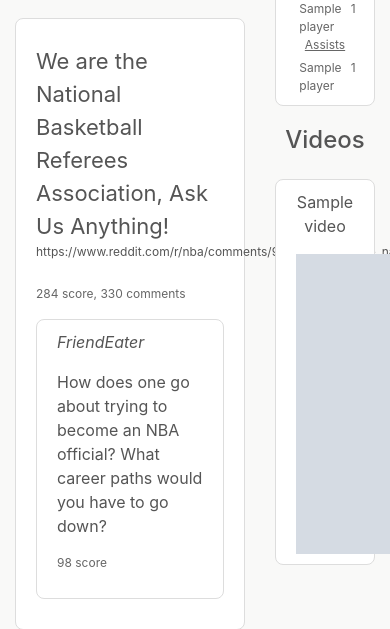
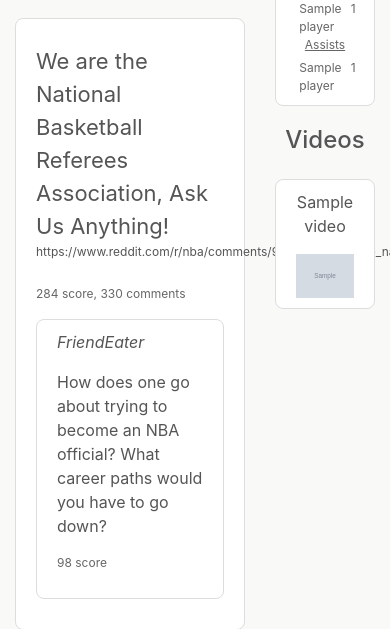
Before and after one commit to kotlyarchuks/nba_project, a Django app: template games/templates/games/index.html in a window 390 px wide; the page is wider, and only the part inside the window is pictured. Shown: the part 445-1074 px from the top of that part. Run offline with Django 3.2, Linux system fonts and the light colour scheme; data comes from the database, SQL or seed files in the repository; the template is opened without the code that fills it: values that come from a table or form of the project are taken from there, most other values are stand-ins (such as "Sample title", 1, 10 or a date in 2020); grey boxes marked "Sample" are stand-in pictures; some libraries are stand-ins or nearby versions.

Commit message:
Video thumbnail are responsive

```diff
--- a/games/templates/games/index.html
+++ b/games/templates/games/index.html
@@ -152,7 +152,7 @@
             <div class="content-section">
                 <p>{{video.title}}</p>
                 <a href="https://www.youtube.com/watch?v={{video.id}}" target="_blank">
-                    <img src="{{video.thumbnail}}" alt="{{video.title}}">
+                    <img src="{{video.thumbnail}}" alt="{{video.title}}" class="img-fluid">
                 </a>
             </div>
             {% endfor %}
```
